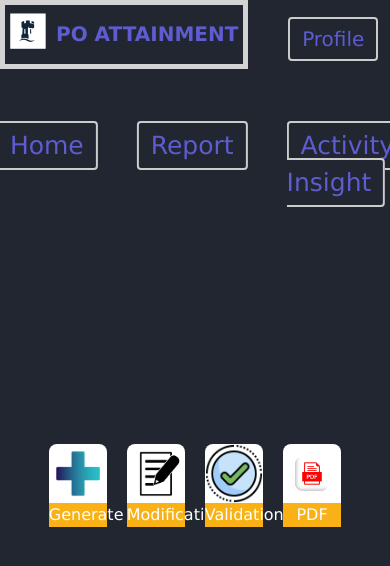
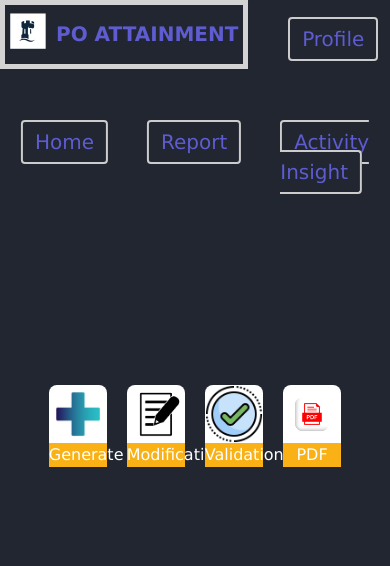
Before and after one commit to JamesLash/g18-sego-frontEnd-, a React (Vite) app: page /ReportPage in a window 390 px wide. Shown: the top 566 px of the page. Built offline with nearby package versions, Linux system fonts and the light colour scheme.

Commit message:
Updated CSS styles: adjusted font sizes and padding for better layout and responsiveness.
Modified styles in ActivityInsight.module.css, MainPage.module.css, and ReportPage.module.css to enhance UI consistency.

```diff
--- a/src/Activityinsight.module.css
+++ b/src/Activityinsight.module.css
@@ -126,7 +126,7 @@
     color:rgb(94.2, 92.4, 207.6) ;
     border: 2px solid #ccc;
     border-radius: 4px;
-    font-size: 25px;
+    font-size: 20px;
     padding: 8px 12px;
   }
 
@@ -136,12 +136,12 @@
   }
 
   .navGroup {
-    padding-top: 15vh;
+    padding-top: 1vh;
     display: flex;
     flex-direction: column;
     align-items: center;
     justify-content: center;
-    gap: 8vh;
+    gap: 3vh;
   }
 
   .navbar-pictures img{
--- a/src/MainPage.module.css
+++ b/src/MainPage.module.css
@@ -126,8 +126,9 @@
     color:rgb(94.2, 92.4, 207.6) ;
     border: 2px solid #ccc;
     border-radius: 4px;
-    font-size: 25px;
+    font-size: 20px;
     padding: 8px 12px;
+    min-width: 150px;
   }
 
   .nav-home li a:hover{
--- a/src/ReportPage.module.css
+++ b/src/ReportPage.module.css
@@ -126,7 +126,7 @@
     color:rgb(94.2, 92.4, 207.6) ;
     border: 2px solid #ccc;
     border-radius: 4px;
-    font-size: 25px;
+    font-size: 20px;
     padding: 8px 12px;
   }
 
@@ -136,12 +136,12 @@
   }
 
   .navGroup {
-    padding-top: 15vh;
+    padding-top: 1vh;
     display: flex;
     flex-direction: column;
     align-items: center;
     justify-content: center;
-    gap: 8vh;
+    gap: 3vh;
   }
 
   .navbar-pictures img{
```
